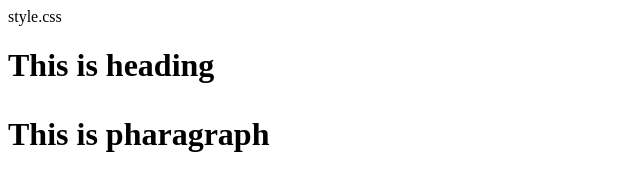
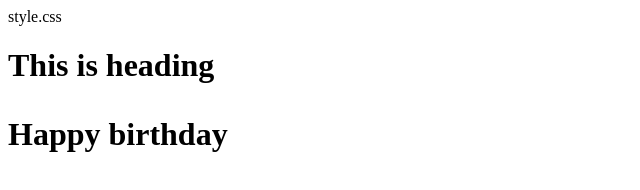
Before and after one commit to JTJReddy/moment, a plain HTML site: page index.html in a window 1280 px wide. Shown: the whole page, without its empty margins (0-640 px from the left). Drawn offline with Linux system fonts and the light colour scheme.

Commit message:
Update index.html

```diff
--- a/index.html
+++ b/index.html
@@ -2,6 +2,6 @@
   <head> style.css</head>
 <body>
 <h1>This is heading<h1>
-<p>This is pharagraph</p>
+<p>Happy birthday</p>
 </body>
 </html>
```
